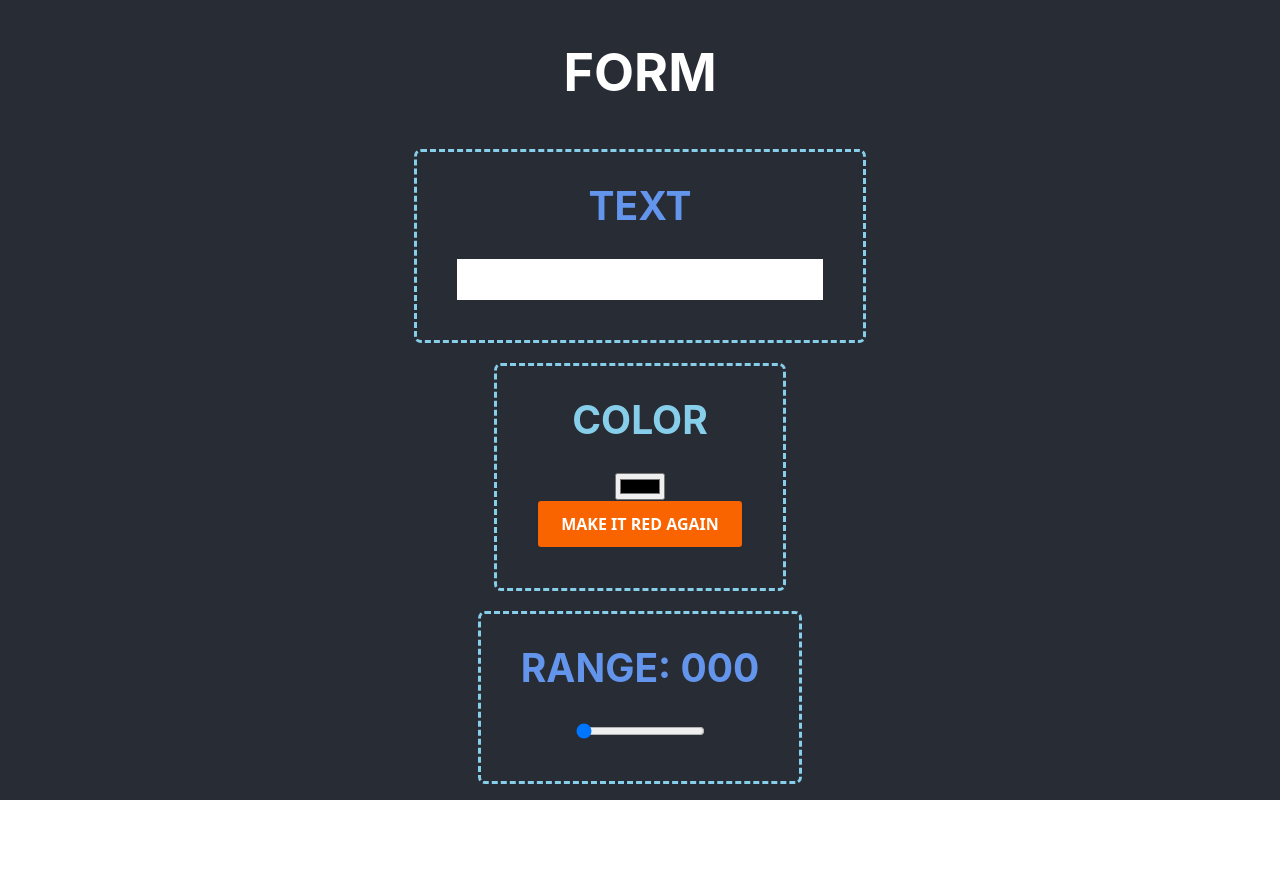
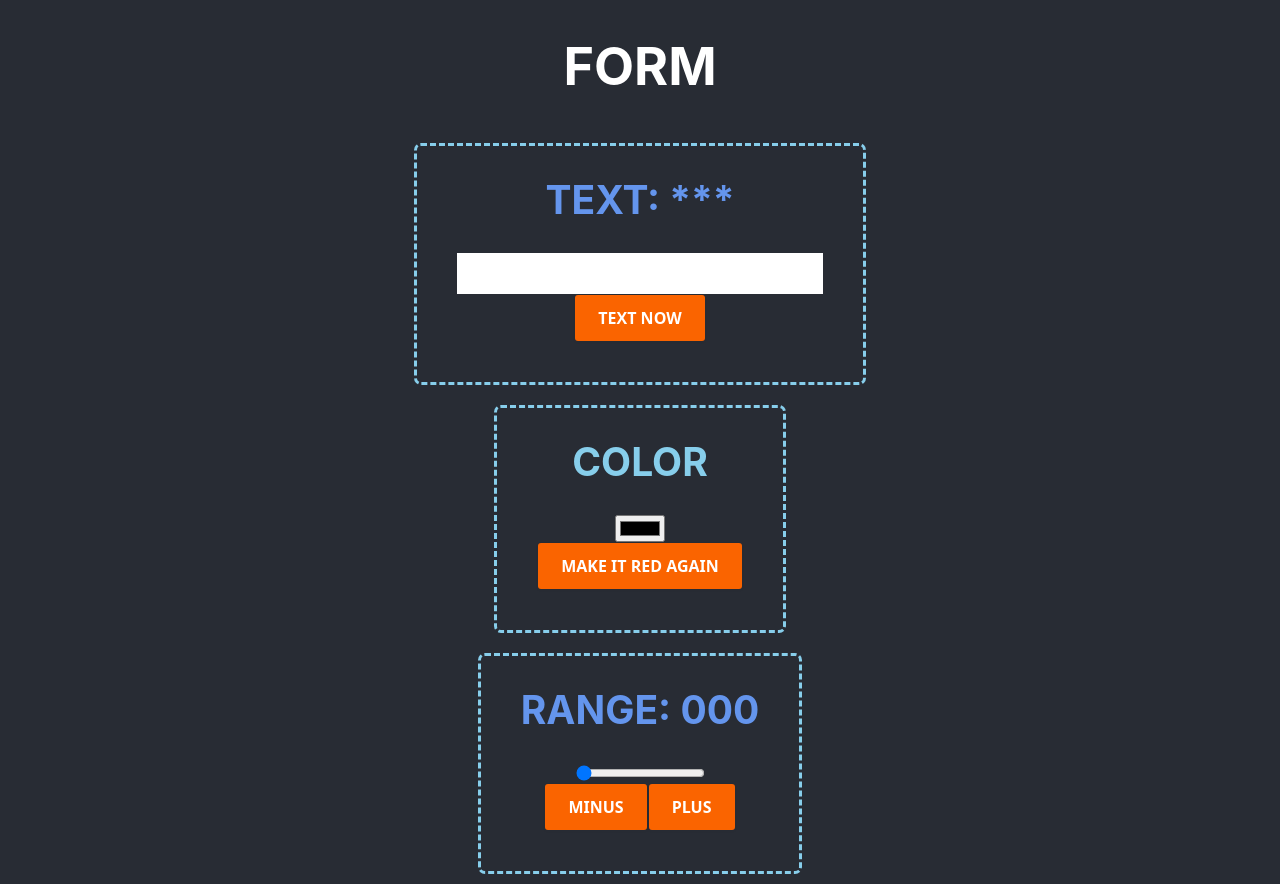
Before and after one commit to RomanBIT/Drontai, a React (Create React App) app in the folder r1/: page / in a window 1280 px wide. Before the commit the page ends 800 px from the top, so only its background shows below. Built offline with nearby package versions, Linux system fonts and the light colour scheme.

Commit message:
zvagzdutes text

```diff
--- a/r1/src/Components/008/text.jsx
+++ b/r1/src/Components/008/text.jsx
@@ -3,7 +3,8 @@ function Text() {
 
     const [text, setText] = useState('')
     const [color, setColor] = useState('skyblue')
-    const [range, setRange] = useState('0')
+    const [range, setRange] = useState(0)
+    const [textNow, setTextNow] = useState('***')
 
     const control = e => {
         //   Number(e.target.value) && setText(e.target.value);
@@ -13,15 +14,16 @@ function Text() {
         setColor(e.target.value)
     }
     const rangeControl = e => {
-        setRange(e.target.value)
+        setRange(parseInt(e.target.value))
     }
 
 
     return (
         <>
             <div className="form-container">
-                <h2>TEXT</h2>
+                <h2>TEXT: {textNow}</h2>
                 <input type="text" onChange={control} value={text} />
+                <button onClick={() => setTextNow(text)}>TEXT NOW </button>
             </div>
             <div className="form-container">
                 <h2 style={{ color }}>COLOR</h2>
@@ -29,8 +31,12 @@ function Text() {
                 <button onClick={() => setColor('red')}>MAKE IT RED AGAIN </button>
             </div>
             <div className="form-container">
-                <h2>RANGE: {range.padStart(3, 0)}</h2>
+                <h2>RANGE: {('' + range).padStart(3, 0)}</h2>
                 <input type="range" onChange={rangeControl} value={range} />
+                <span>
+                    <button onClick={() => setRange(s => Math.max(0, s - 10))}>MINUS</button>
+                    <button onClick={() => setRange(s => Math.min(100, s + 10))}>PLUS</button>
+                </span>
             </div>
         </>
     )
```
